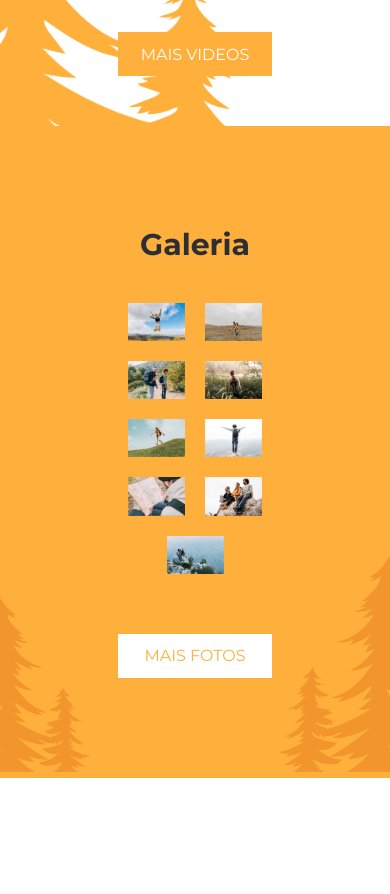
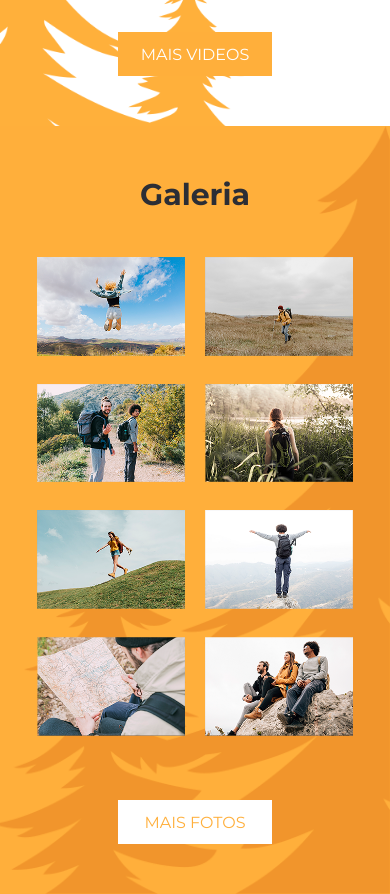
Before and after one commit to itsimoes/trekking-01, a React (Create React App) app: page / in a window 390 px wide. Shown: the part 5400-6294 px from the top of the page. Before the commit the page ends 6178 px from the top, so only its background shows below. Built offline with nearby package versions, Linux system fonts and the light colour scheme; a web font is replaced by a local one.

Commit message:
Gallery component MOBILE estilizado

```diff
--- a/src/components/Gallery/Gallery.tsx
+++ b/src/components/Gallery/Gallery.tsx
@@ -26,7 +26,7 @@ const Gallery = () => {
             <img src={GalleryPic6} alt="" />
             <img src={GalleryPic7} alt="" />
             <img src={GalleryPic8} alt="" />
-            <img src={GalleryPic9} alt="" />
+            <img id="gallery_img_9" src={GalleryPic9} alt="" />
         </div>
         <a className="gallery_button">MAIS FOTOS</a>
     </div>
--- a/src/components/Gallery/style.scss
+++ b/src/components/Gallery/style.scss
@@ -55,3 +55,30 @@
       transition: all 0.3s linear;
     }
   }
+
+  @media (max-width: 431px) {
+    .gallery_wrapper {
+      background-size: cover;
+      background-position: right;
+    }
+    .gallery_container {
+      padding: 10px;
+      padding-top: 50px;
+      padding-bottom: 50px;
+    }
+
+    .gallery_photos_container {
+      height: 507px;
+      img {
+        width: 40%;
+
+        &:hover {
+          width: 50%;
+        }
+      }
+
+      #gallery_img_9 {
+        display: none;
+      }
+    }
+  }
```
